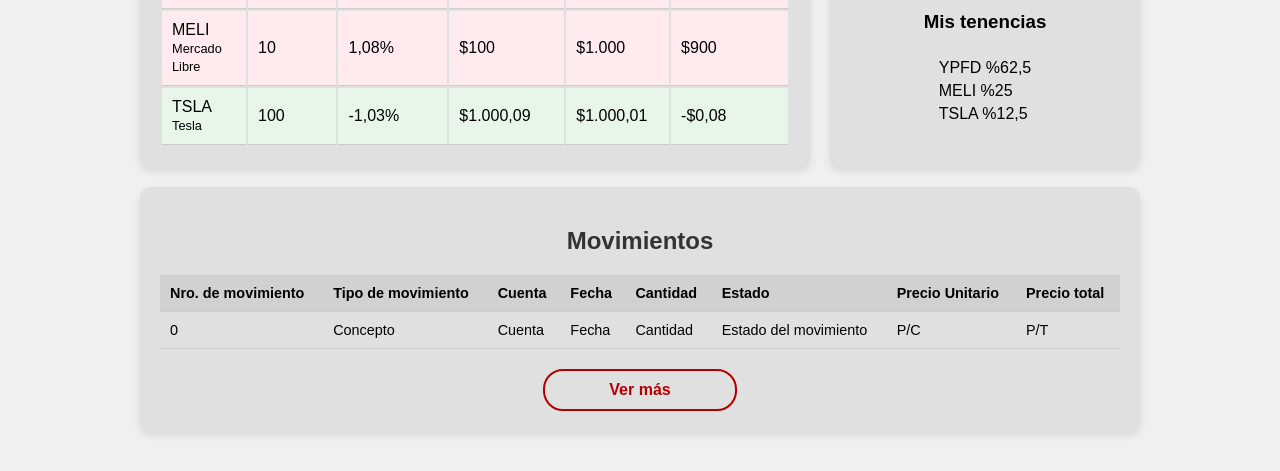
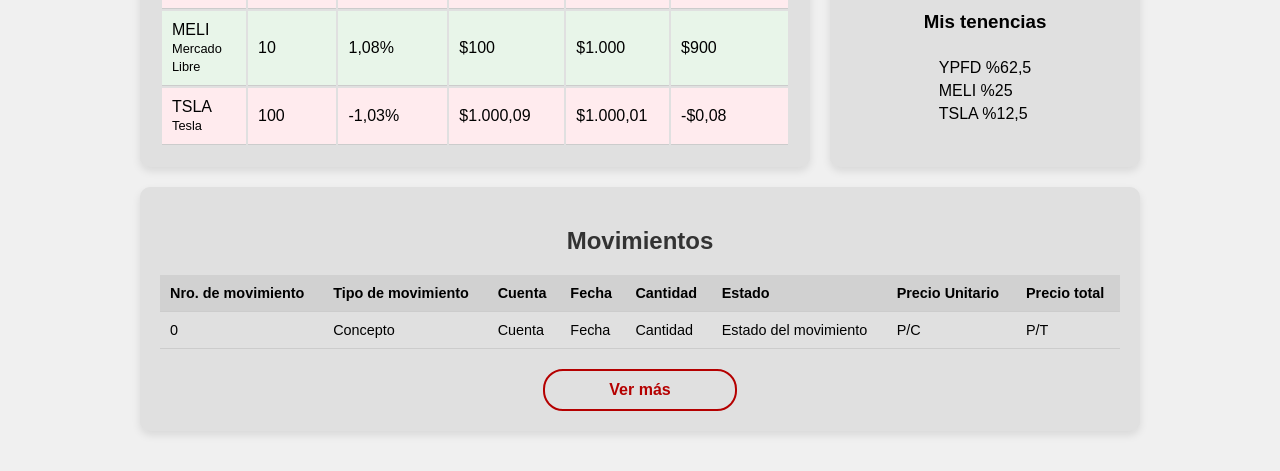
Before and after one commit to Urielpereyra15/pereyra-investments-asoc, a plain HTML site: page cuenta-argentina.html in a window 1280 px wide. Shown: the part 361-832 px from the top of the page. Drawn offline with Linux system fonts and the light colour scheme.

Commit message:
Update cuenta-argentina.html

```diff
--- a/cuenta-argentina.html
+++ b/cuenta-argentina.html
@@ -256,35 +256,28 @@
     </div>
 
     <script>
-        // Obtener todas las filas del portafolio
         const filas = document.querySelectorAll('#portafolio-body tr');
 
-        // Recorrer cada fila
         filas.forEach(fila => {
-            // Obtener los precios de las celdas
             const precioCompraTexto = fila.querySelector('.precio-compra').textContent;
             const ultimoPrecioTexto = fila.querySelector('.ultimo-precio').textContent;
 
-            // Función para limpiar el texto y convertirlo a número
+            // Esta función fue mejorada para manejar tanto puntos como comas
             function limpiarYConvertir(texto) {
-                // Eliminar el símbolo '$'
-                let valor = texto.replace('$', '');
-                // Reemplazar la coma por punto para que parseFloat funcione
-                valor = valor.replace(',', '.');
-                // Convertir a número flotante
-                return parseFloat(valor);
+                // Elimina el símbolo '$' y los puntos de miles, luego reemplaza la coma por punto.
+                return parseFloat(texto.replace('$', '').replace(/\./g, '').replace(',', '.'));
             }
 
             const precioCompra = limpiarYConvertir(precioCompraTexto);
             const ultimoPrecio = limpiarYConvertir(ultimoPrecioTexto);
 
-            // Comparar los precios y aplicar la clase de color
-            if (ultimoPrecio >= precioCompra) { // Cambio aquí: si es mayor o igual, es ganancia
+            // Eliminar las clases existentes para que el script las aplique de nuevo
+            fila.classList.remove('fila-verde', 'fila-roja');
+
+            if (ultimoPrecio >= precioCompra) {
                 fila.classList.add('fila-verde');
-                fila.classList.remove('fila-roja');
             } else {
                 fila.classList.add('fila-roja');
-                fila.classList.remove('fila-verde');
             }
         });
     </script>
```
